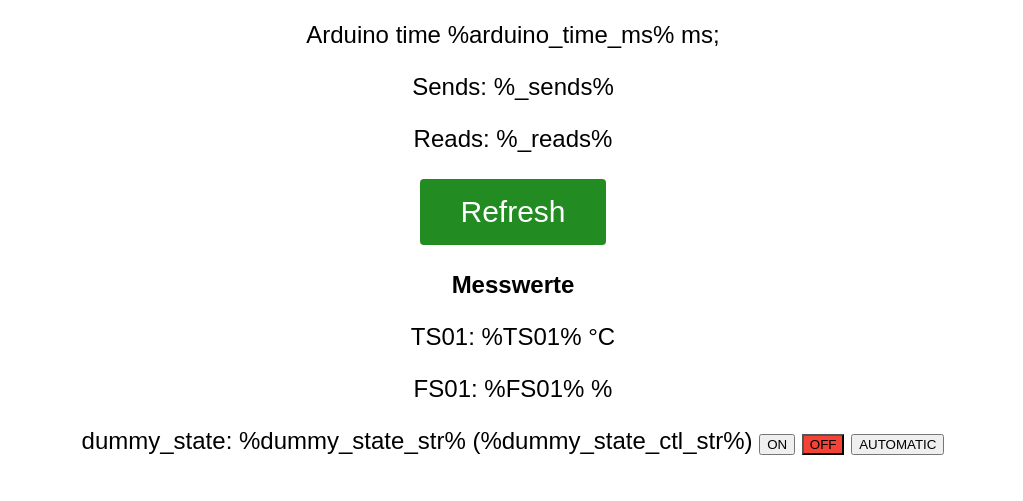
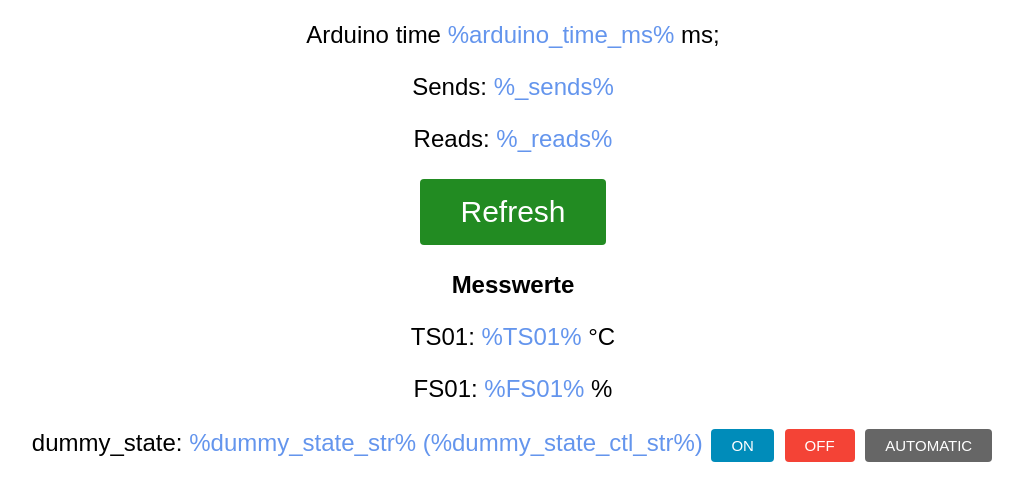
Before and after one commit to joehubi/growbox, a plain HTML site: page ESP8266/data/index.html in a window 1280 px wide. Shown: the part 93-594 px from the top of the page, without its empty margins (127-1150 px from the left). Drawn offline with Linux system fonts and the light colour scheme.

Commit message:
Update style.css

```diff
--- a/ESP8266/data/style.css
+++ b/ESP8266/data/style.css
@@ -28,17 +28,32 @@ p {
   margin: 2px;
   cursor: pointer;
 }
+.button_small {
+  display: inline-block;
+  background-color: #008CBA;
+  border: none;
+  border-radius: 4px;
+  color: white;
+  padding: 8px 20px;
+  text-decoration: none;
+  font-size: 15px;
+  margin: 2px;
+  cursor: pointer;
+}
 .button2 {
   background-color: #f44336;
 }
 .button3 {
   background-color: #228B22;
 }
-.units {
-  font-size: 1.2rem;
+.button4 {
+  background-color: #666666;
+}
+.label_2 {
+  font-size: 1.5rem;
  }
-.sensor-labels {
+.label_1 {
   font-size: 1.5rem;
-  vertical-align:middle;
   padding-bottom: 15px;
+  color: #6495ED;
 }
```
